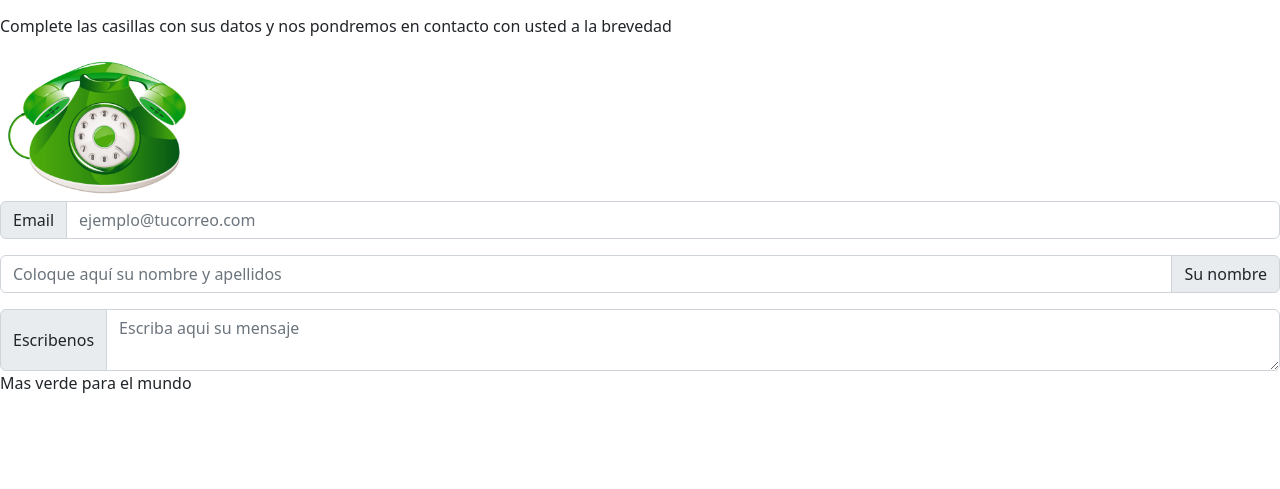
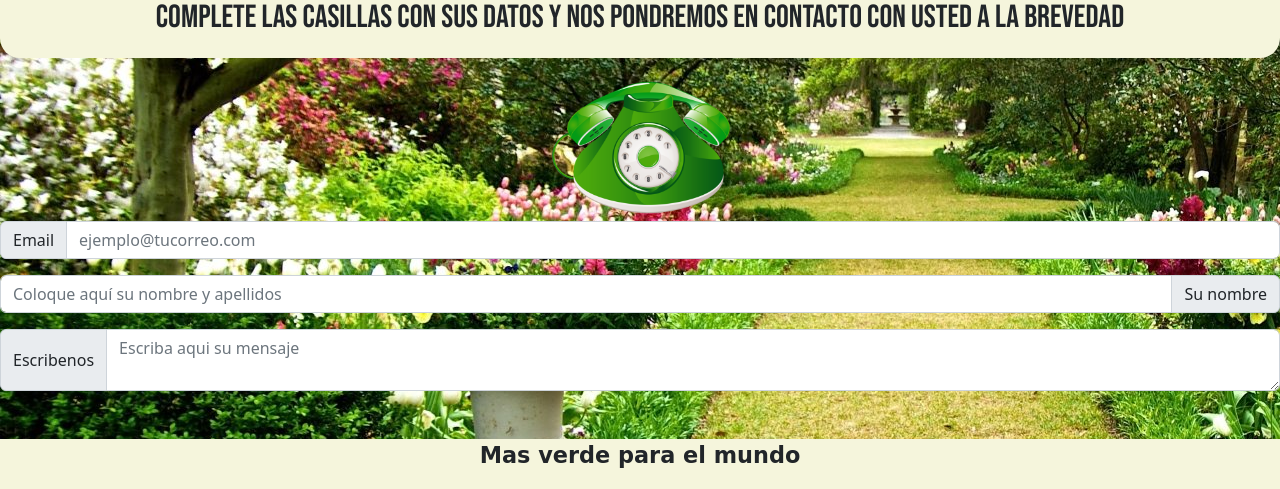
Before and after one commit to JulianMartinezS/greenworld, a website: page Pages/contacto.html in a window 1280 px wide. Shown: the part 348-837 px from the top of the page. Before the commit the page ends 800 px from the top, so only its background shows below. Drawn offline with nearby package versions, Linux system fonts and the light colour scheme; the site is published under a folder, as on GitHub Pages, so addresses that start at the root find nothing; a web font is replaced by a local one.

Commit message:
arreglando links tres

```diff
--- a/Pages/contacto.html
+++ b/Pages/contacto.html
@@ -7,8 +7,8 @@
     <meta name="viewport" content="width=device-width, initial-scale=1.0">
     <title>GreenWorld</title>
     <link href="https://cdn.jsdelivr.net/npm/bootstrap@5.2.0-beta1/dist/css/bootstrap.min.css" rel="stylesheet" integrity="sha384-0evHe/X+R7YkIZDRvuzKMRqM+OrBnVFBL6DOitfPri4tjfHxaWutUpFmBp4vmVor" crossorigin="anonymous">
-    <link rel="stylesheet" href="/styles/styles-propios-julian.css">
-    <link rel="shortcut icon" href="/multimedia/Logo chiquito.png">
+    <link rel="stylesheet" href="../styles/styles-propios-julian.css">
+    <link rel="shortcut icon" href="../Multimedia/Logo chiquito.png">
     <link href="https://fonts.googleapis.com/css2?family=Bebas+Neue&family=Clicker+Script&family=Permanent+Marker&family=Poppins&family=Shadows+Into+Light&display=swap" rel="stylesheet">
 
 </head>
```
Also changed, not shown: index.html (+1 -1 lines).
